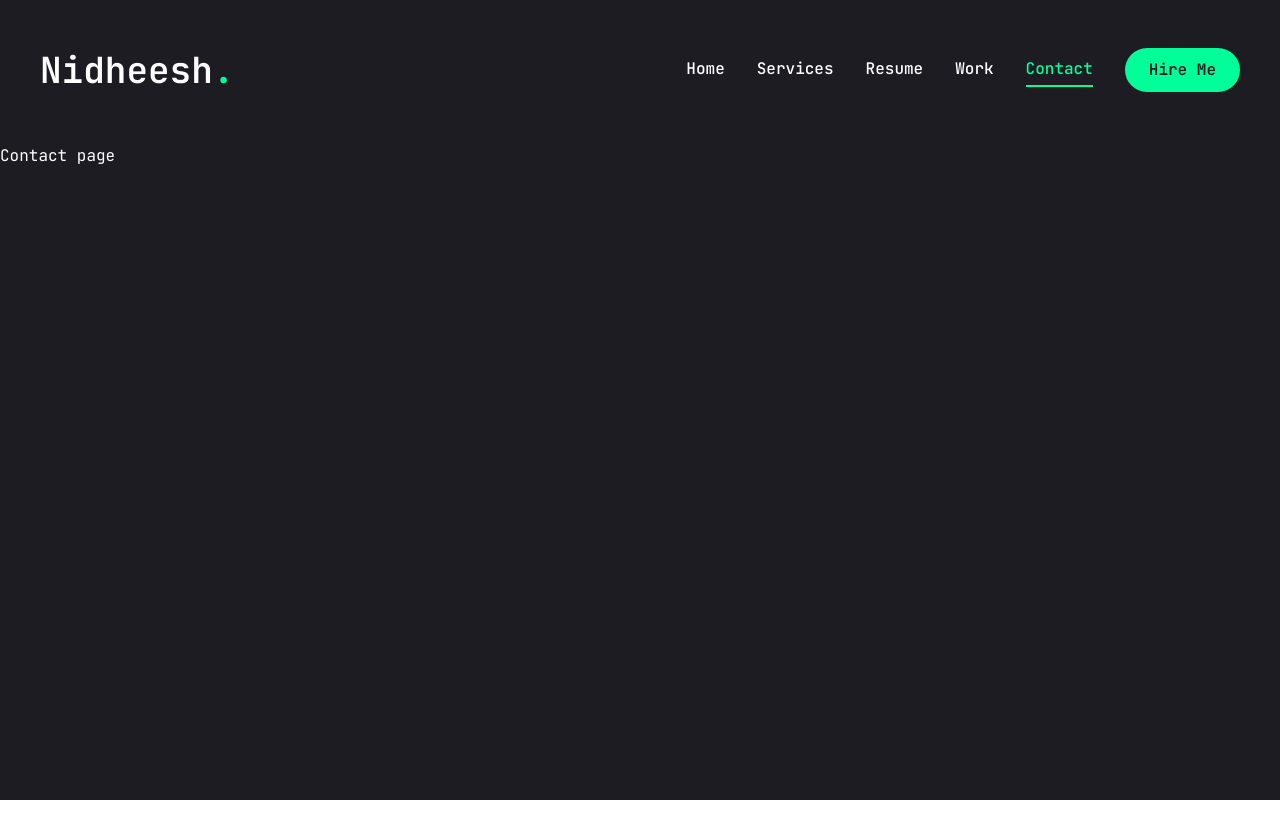
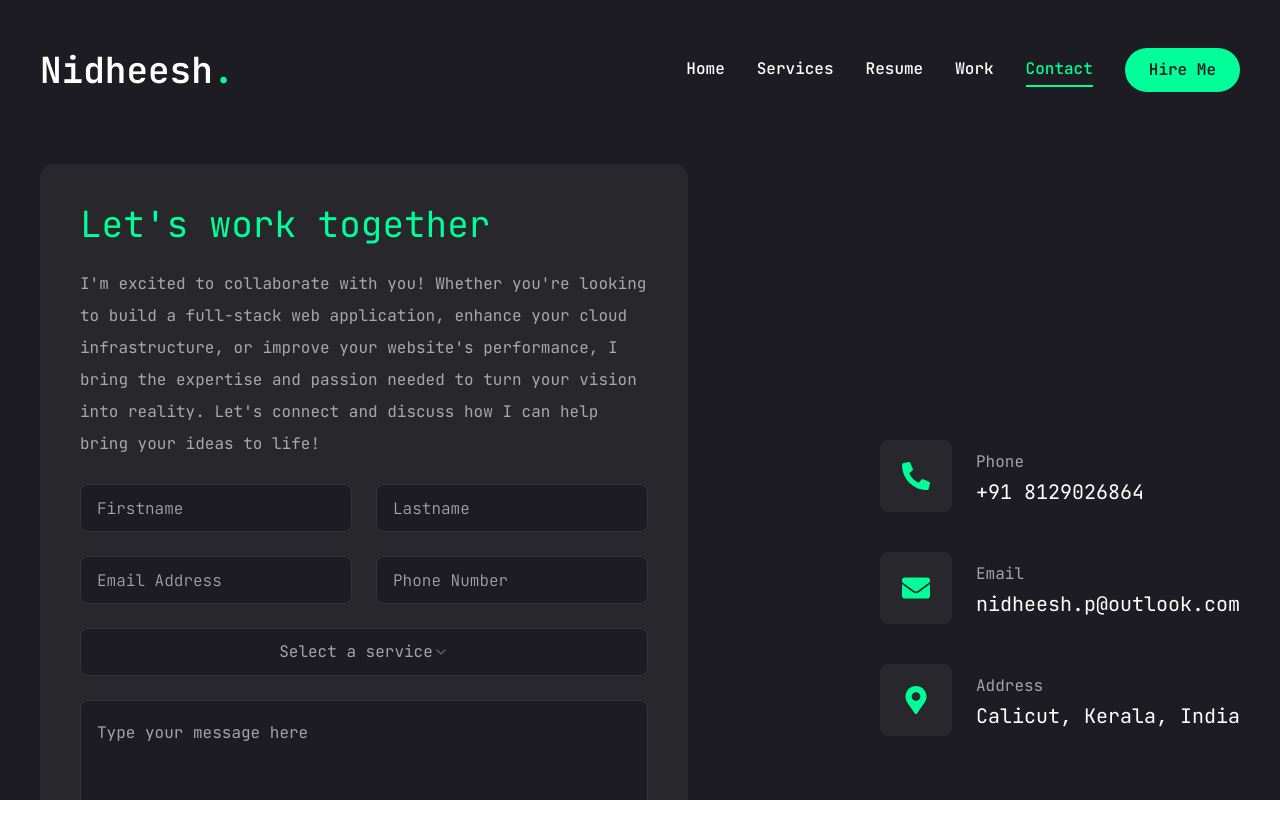
Before and after one commit to nidh-eesh/portfolio-next, a Next.js app: page /contact in a window 1280 px wide. Shown: the top 838 px of the page. Before the commit the page ends 800 px from the top, so only its background shows below. Built offline with nearby package versions, Linux system fonts and the light colour scheme.

Commit message:
feat: Add Contact component with form and contact information

```diff
--- a/app/contact/page.tsx
+++ b/app/contact/page.tsx
@@ -1,6 +1,125 @@
+"use client"
+
+import { Button } from "@/components/ui/button"
+import { Input } from "@/components/ui/input"
+import { Textarea } from "@/components/ui/textarea"
+import {
+    Select,
+    SelectContent,
+    SelectGroup,
+    SelectItem,
+    SelectLabel,
+    SelectTrigger,
+    SelectValue
+} from "@/components/ui/select"
+import { FaPhoneAlt, FaEnvelope, FaMapMarkerAlt } from "react-icons/fa"
+import { motion } from "framer-motion"
+
+const info = [
+    {
+        icon: <FaPhoneAlt />,
+        title: "Phone",
+        data: "+91 8129026864",
+    },
+    {
+        icon: <FaEnvelope />,
+        title: "Email",
+        data: "nidheesh.p@outlook.com",
+    },
+    {
+        icon: <FaMapMarkerAlt />,
+        title: "Address",
+        data: "Calicut, Kerala, India",
+    },
+]
+
+const services = [
+    {
+        value: '01',
+        title: 'Full Stack Web Development',
+    },
+    {
+        value: '02',
+        title: 'Cloud & DevOps Engineering',
+    },
+    {
+        value: '03',
+        title: 'Backend API Development',
+    },
+    {
+        value: '04',
+        title: 'UI/UX Design & Frontend Development',
+    },
+    {
+        value: '05',
+        title: 'System Integration & Automation',
+    },
+    {
+        value: '06',
+        title: 'SEO Optimization & Performance Engineering',
+    }
+]
+
 const Contact = () => {
-    return(
-        <div>Contact page</div>
+    return (
+        <motion.section
+            initial={{ opacity: 0 }}
+            animate={{
+                opacity: 1,
+                transition: { delay: 2.4, duration: 0.4, ease: "easeIn" }
+            }}
+            className="py-6"
+        >
+            <div className="container mx-auto">
+                <div className="flex flex-col xl:flex-row gap-[30px]">
+                    <div className="xl:w-[54%] order-2 xl:order-none">
+                        <form className="flex flex-col gap-6 p-10 bg-[#27272c] rounded-xl">
+                            <h3 className="text-4xl text-accent">Let&apos;s work together</h3>
+                            <p className="text-white/60">I&apos;m excited to collaborate with you! Whether you&apos;re looking to build a full-stack web application, enhance your cloud infrastructure, or improve your website&apos;s performance, I bring the expertise and passion needed to turn your vision into reality. Let&apos;s connect and discuss how I can help bring your ideas to life!</p>
+                            <div className="grid grid-cols-1 md:grid-cols-2 gap-6">
+                                <Input type="firstname" placeholder="Firstname"></Input>
+                                <Input type="lastname" placeholder="Lastname"></Input>
+                                <Input type="email" placeholder="Email Address"></Input>
+                                <Input type="phone" placeholder="Phone Number"></Input>
+                            </div>
+                            <Select>
+                                <SelectTrigger className="w-full">
+                                    <SelectValue placeholder="Select a service" />
+                                </SelectTrigger>
+                                <SelectContent>
+                                    <SelectGroup>
+                                        <SelectLabel>Select a service</SelectLabel>
+                                        {services.map((service) => (
+                                            <SelectItem key={service.value} value={service.value}>
+                                                {service.title}
+                                            </SelectItem>
+                                        ))}
+                                    </SelectGroup>
+                                </SelectContent>
+                            </Select>
+                            <Textarea className="h-[200px]" placeholder="Type your message here"></Textarea>
+                            <Button size="md" className="max-w-40 cursor-pointer">Send Message</Button>
+                        </form>
+                    </div>
+                    <div className="flex-1 flex items-center xl:justify-end order-1 xl:order-none mb-8 xl:mb-0">
+                        <ul className="flex flex-col gap-10">
+                            {info.map((item, index) => (
+                                <li key={index} className="flex items-center gap-6">
+                                    <div className="w-[52px] h-[52px] xl:w-[72px] xl:h-[72px] bg-[#27272c] text-accent rounded-md flex items-center justify-center">
+                                        <div className="text-[28px]">{item.icon}</div>
+                                    </div>
+                                    <div className="flex-1">
+                                        <p className="text-white/60">{item.title}</p>
+                                        <h3 className="text-xl">{item.data}</h3>
+                                    </div>
+                                </li>
+                            ))}
+                        </ul>
+                    </div>
+                </div>
+            </div>
+
+        </motion.section>
     )
 }
 
```
